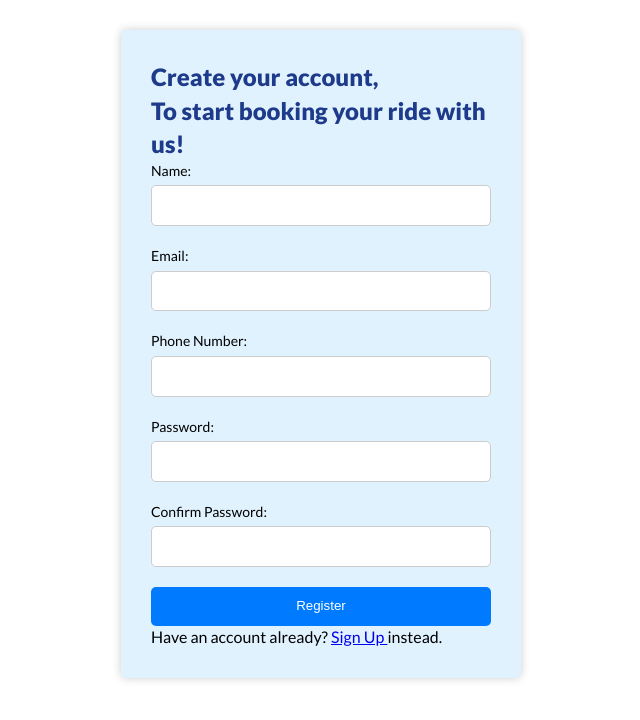
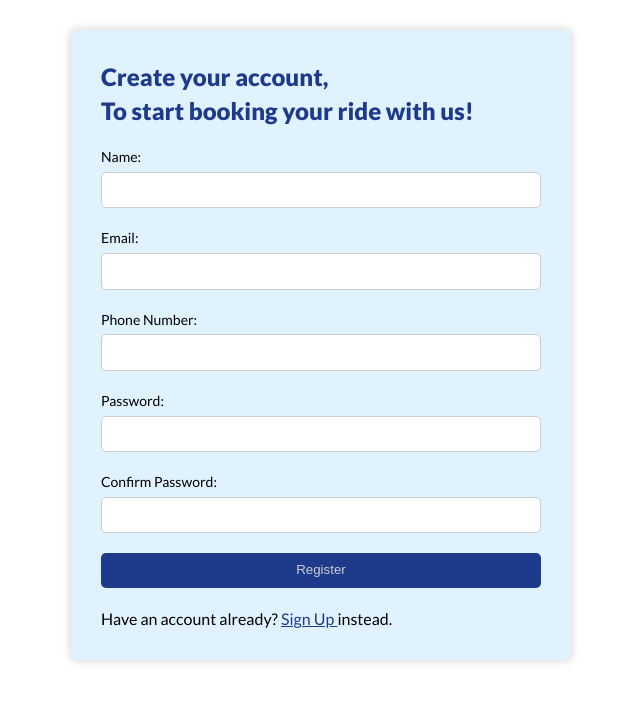
Before and after one commit to Immaculate5/trans, a PHP site: page /form.html in a window 1280 px wide. Shown: the top 720 px of the page, without its empty margins (319-959 px from the left). Run offline with PHP 8.4, Linux system fonts and the light colour scheme.

Commit message:
some changes

```diff
--- a/form-style.css
+++ b/form-style.css
@@ -10,7 +10,8 @@ body {
 }
 
 .form-container {
-  max-width: 400px;
+  max-width: 500px;
+  width: 100%;
   margin: 30px auto;
   padding: 30px;
   background-color: #e0f2fe;
@@ -23,6 +24,7 @@ body {
   font-weight: 900;
   font-size: 24px;
   color: #1e3a8a;
+  margin-bottom: 20px;
 }
 
 .form-group {
@@ -40,21 +42,29 @@ body {
 .form-group input[type="tel"],
 .form-group input[type="password"] {
   width: 100%;
-  padding: 10px;
+  padding: 8px;
   border: 1px solid #ccc;
   border-radius: 5px;
 }
 
 button {
   width: 100%;
-  padding: 10px;
-  background-color: #007bff;
-  color: #fff;
+  padding: 8px;
+  background-color: #1e3a8a;
+  color: #ccc;
   border: none;
   border-radius: 5px;
   cursor: pointer;
 }
 
 button:hover {
-  background-color: #0056b3;
+  background-color: #020617;
 }
+
+.form-container p {
+  margin-top: 20px;
+}
+
+.redirect {
+  color: #1e3a8a;
+}
--- a/index.html
+++ b/index.html
@@ -30,12 +30,12 @@
                 <h1 class="">
                     Welcome to Imatrans
                 </h1>
-                <p class="">
+                <p class="hero-descr">
                     <span>Looking For a ride?</span> <br> Look no further. We offer transport solution.Where innovation meets sustainability. Join us in shaping the future of how we move,connect and thrive in the transport network!
                 </p>
                 <div class="hero-btn">
                     <a href="./form.html" class="btn">
-                        Find a Ride Now
+                        Book a Ride Now
                     </a>
                 </div>
         </div>
--- a/main.css
+++ b/main.css
@@ -68,7 +68,7 @@ header {
     height: 85vh;
     background-image: linear-gradient(to right bottom,
             rgba(224, 242, 254, 0.4),
-            rgba(30, 58, 138, 0.2)),
+            rgba(30, 58, 138, 0.4)),
         url(./img/taxi.jpeg);
     background-size: cover;
     background-position: top;
@@ -98,7 +98,7 @@ header {
     color: #020617;
     max-width: 60ch;
     text-align: center;
-    font-size: 16px;
+    font-size: 18px;
 }
 
 .hero-btn {
@@ -111,7 +111,7 @@ header {
     font-size: 16px;
     text-decoration: none;
 
-    transform: all .3s linear;
+    transition: all .3s ease;
 }
 
 .hero-btn a:hover {
```
